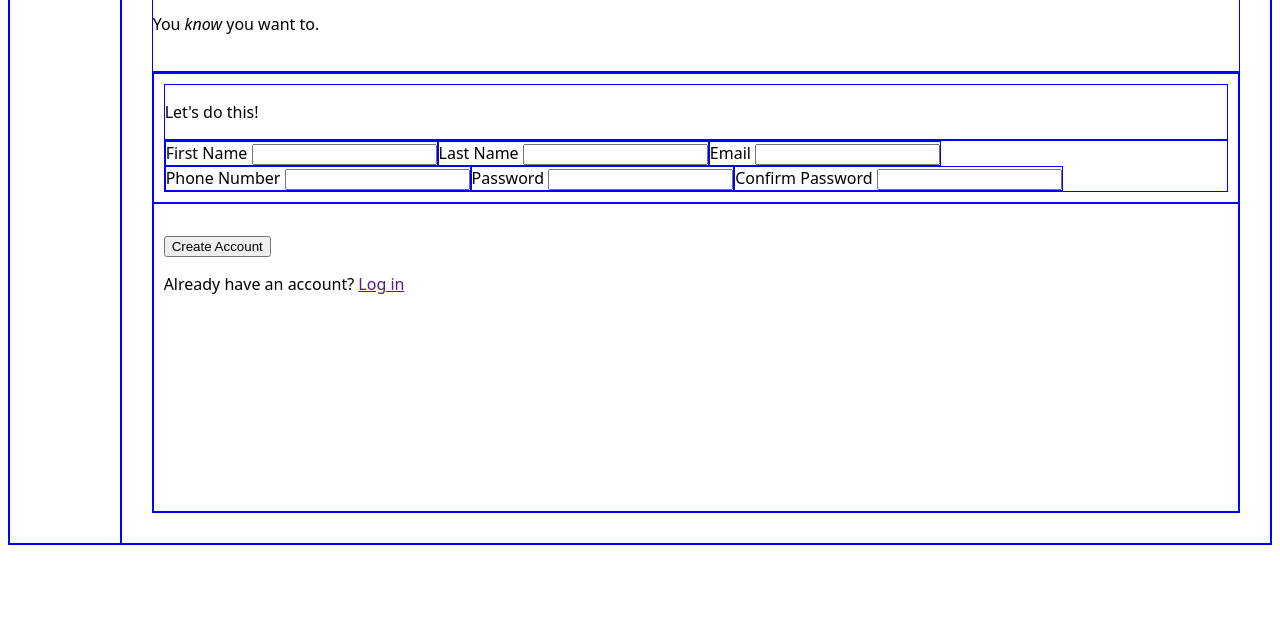
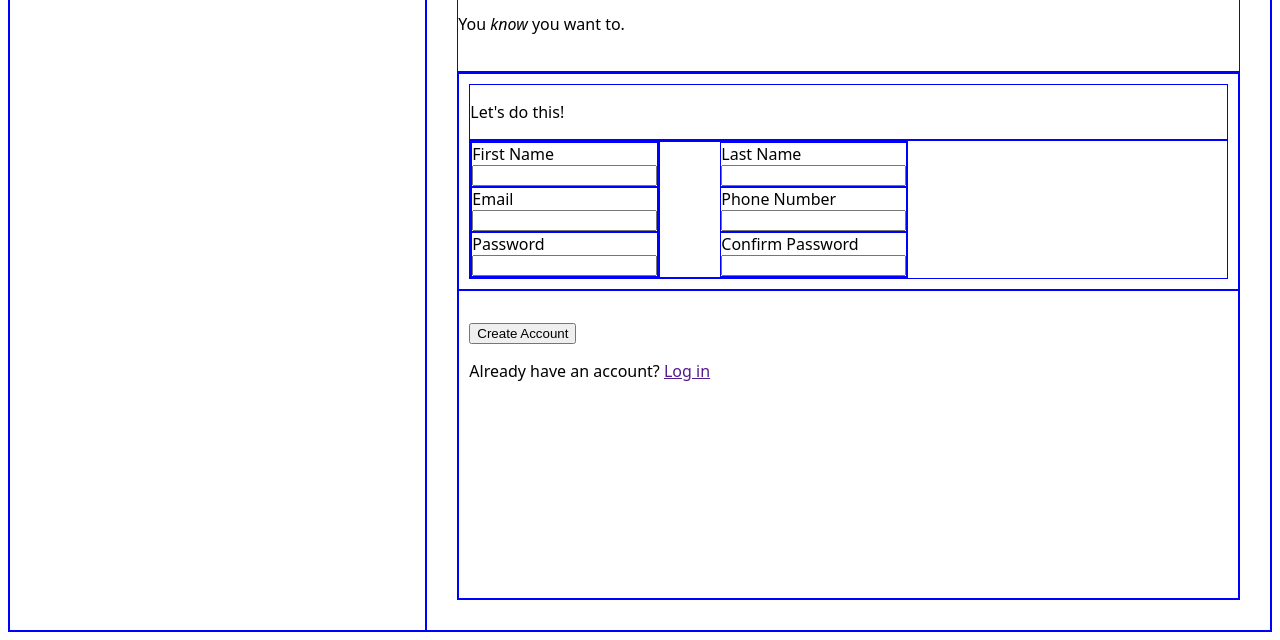
Before and after one commit to madekunle93/odin-sign-up-form, a plain HTML site: page index.html in a window 1280 px wide. Shown: the part 204-844 px from the top of the page. Before the commit the page ends 800 px from the top, so only its background shows below. Drawn offline with Linux system fonts and the light colour scheme.

Commit message:
Add flex to form
there are now two coloumns for a better UX

```diff
--- a/index.html
+++ b/index.html
@@ -34,35 +34,39 @@
                 <p>Let's do this!</p>
                 </div>
 
-                <div class="form-fields-boxes">
-                    <div>
+                <div class="form-fields-boxes" >
+                    <div class="fields-box-left">
+                        <div class="fields-box">
                             <label for="first_name">First Name</label>
                             <input type="text" name="first_name" id="first_name">
                         </div>
 
-                    <div>
+                        <div class="fields-box">
+                            <label for="user_email">Email</label>
+                            <input type="email" id="user_email" name="email">
+                        </div>
+
+                        <div class="fields-box">
+                            <label for="user_password">Password</label>
+                            <input type="password" id="user_password" name="password">
+                        </div>
+                    </div>
+
+                    <div class="fields-box-right">
+                        <div class="fields-box">
                             <label for="last_name">Last Name</label>
                             <input type="text" name="last_name" id="last_name">
                         </div>
 
-                    <div>
-                        <label for="user_email">Email</label>
-                        <input type="email" id="user_email" name="email">
-                    </div>
-
-                    <div>
+                        <div class="fields-box">
                             <label for="amount">Phone Number</label>
                             <input type="number" id="phone_number" name="phone_number">
                         </div>
 
-                    <div>
-                        <label for="user_password">Password</label>
-                        <input type="password" id="user_password" name="password">
-                    </div>
-
-                    <div>
+                        <div class="fields-box">
                             <label for="user_password_confirm">Confirm Password</label>
                             <input type="password" id="user_password_confirm" name="password_confirm">
+                        </div>
                     </div>
                 </div>
             </div>
--- a/styles.css
+++ b/styles.css
@@ -11,6 +11,7 @@ div {
 }
 
 .feature-box {
+    width: 600px;
 }
 
 .text-box {
@@ -35,6 +36,22 @@ div {
     flex-wrap: wrap;
 }
 
+.fields-box {
+    display: flex;
+    flex-direction: column;
+}
+
+.fields-box-left {
+    display: flex;
+    flex-direction: column;
+}
+
+.fields-box-right {
+    display: flex;
+    flex-direction: column;
+    padding-left: 60px;
+}
+
 .cta-box {
     padding: 30px 20px 200px 10px;
 
```
Lines whose indentation alone changed are shown as unchanged.
